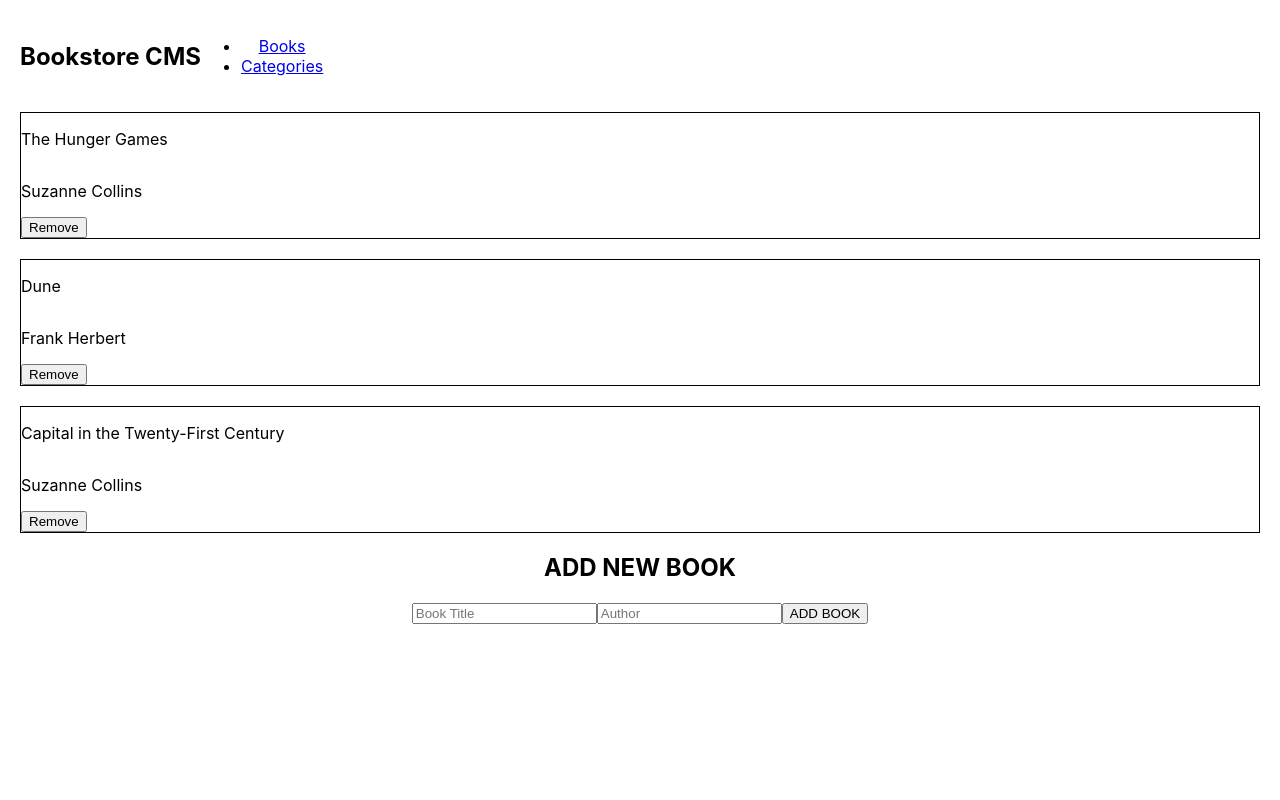
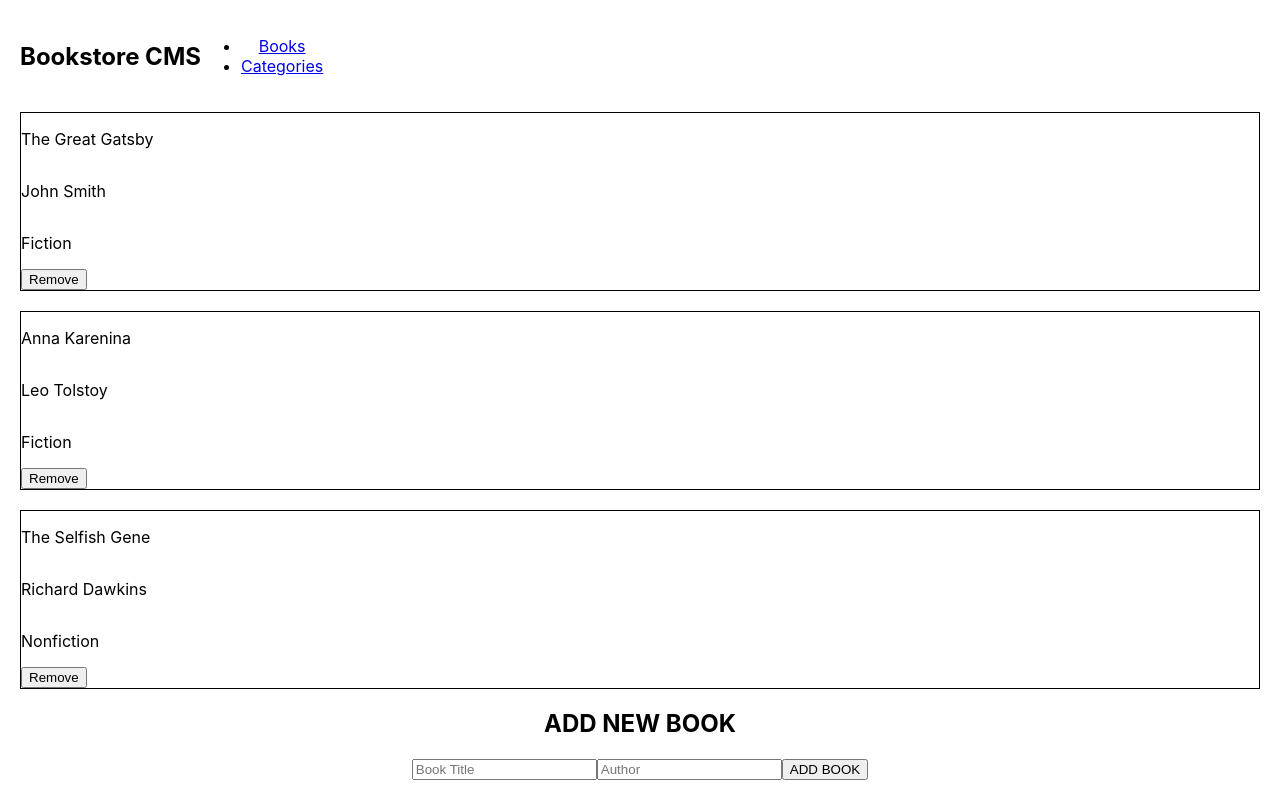
Before and after one commit to memicelis/bookstore-react, a React (Create React App) app: page / in a window 1280 px wide. Built offline with nearby package versions, Linux system fonts and the light colour scheme.

Commit message:
Connect React components with Redux

```diff
--- a/src/components/Book.jsx
+++ b/src/components/Book.jsx
@@ -1,20 +1,33 @@
 import React from 'react';
 import PropTypes from 'prop-types';
+import { useDispatch } from 'react-redux';
+import { removeBook } from '../redux/books/booksSlice';
 import styles from './Book.module.css';
 
 const Book = (props) => {
-  const { title, author } = props;
+  const dispatch = useDispatch();
+  const {
+    id, title, author, category,
+  } = props;
+
+  const handleRemoveBook = () => {
+    dispatch(removeBook(id));
+  };
+
   return (
     <div className={styles.bookCard}>
       <p>{title}</p>
       <p>{author}</p>
-      <button type="button">Remove</button>
+      <p>{category}</p>
+      <button type="button" onClick={handleRemoveBook}>Remove</button>
     </div>
   );
 };
 Book.propTypes = {
+  id: PropTypes.string.isRequired,
   title: PropTypes.string.isRequired, // 'title' prop is a required string
   author: PropTypes.string.isRequired, // 'author' prop is a required string
+  category: PropTypes.string.isRequired,
 };
 
 export default Book;
--- a/src/components/BookList.jsx
+++ b/src/components/BookList.jsx
@@ -1,29 +1,14 @@
 import React from 'react';
+import { useSelector } from 'react-redux';
 import Book from './Book';
 import CreateNewBook from './CreateNewBook';
 
 const BookList = () => {
-  const books = [
-    {
-      id: 1,
-      title: 'The Hunger Games',
-      author: 'Suzanne Collins',
-    },
-    {
-      id: 2,
-      title: 'Dune',
-      author: 'Frank Herbert',
-    },
-    {
-      id: 3,
-      title: 'Capital in the Twenty-First Century ',
-      author: 'Suzanne Collins',
-    },
-  ];
+  const books = useSelector((state) => state.books);
   return (
     <div>
       {books.map((book) => (
-        <Book key={book.id} title={book.title} author={book.author} />
+        <Book key={book.item_id} id={book.item_id} title={book.title} author={book.author} category={book.category} />
       ))}
       <CreateNewBook />
     </div>
--- a/src/components/CreateNewBook.jsx
+++ b/src/components/CreateNewBook.jsx
@@ -1,14 +1,36 @@
-import React from 'react';
+import React, { useState } from 'react';
+import { useDispatch, useSelector } from 'react-redux';
+import { addBook } from '../redux/books/booksSlice';
 
-const CreateNewBook = () => (
+const CreateNewBook = () => {
+  const dispatch = useDispatch();
+  const [title, setTitle] = useState('');
+  const [author, setAuthor] = useState('');
+
+  const books = useSelector((state) => state.books);
+
+  const handleAddBook = (e) => {
+    const item_id = `item${books.length + 1}`;
+    const fixedCategory = 'Fiction';
+    const newBook = {
+      item_id, title, author, category: fixedCategory,
+    };
+
+    dispatch(addBook(newBook));
+
+    setTitle('');
+    setAuthor('');
+  };
+  return (
     <div>
       <h2>ADD NEW BOOK</h2>
       <form>
-      <input type="text" placeholder="Book Title" />
-      <input type="text" placeholder="Author" />
-      <button type="submit">ADD BOOK</button>
+        <input type="text" placeholder="Book Title" value={title} onChange={(e) => setTitle(e.target.value)} />
+        <input type="text" placeholder="Author" value={author} onChange={(e) => setAuthor(e.target.value)} />
+        <button type="button" onClick={handleAddBook}>ADD BOOK</button>
       </form>
     </div>
   );
+};
 
 export default CreateNewBook;
--- a/src/redux/store.js
+++ b/src/redux/store.js
@@ -4,7 +4,7 @@ import categoriesReducer from './categories/categoriesSlice';
 
 const store = configureStore({
   reducer: {
-    book: bookReducer,
+    books: bookReducer,
     categories: categoriesReducer,
   },
 });
```
Lines whose indentation alone changed are shown as unchanged.
